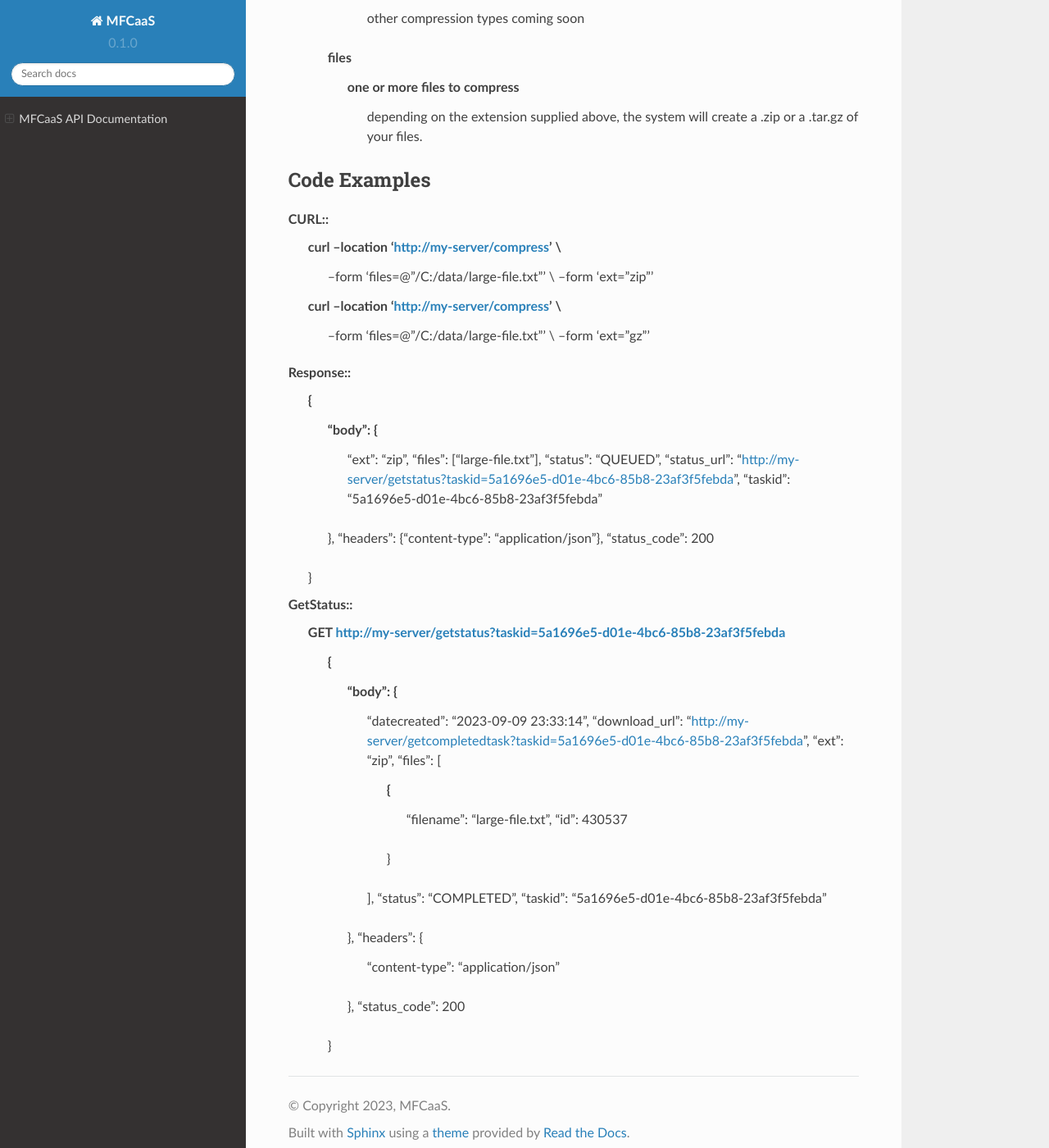
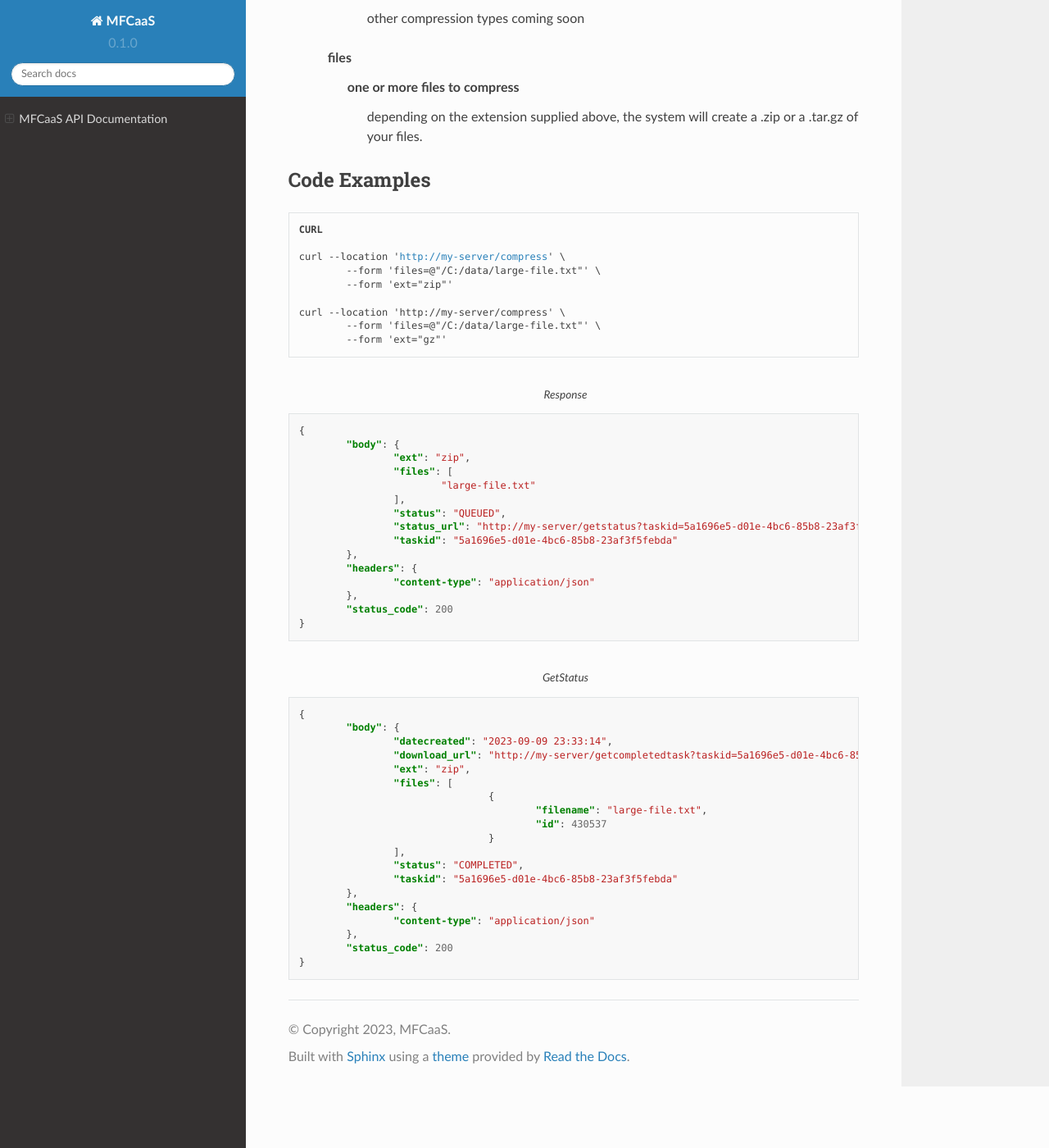
Before and after one commit to github-mfcaas/docs, a Sphinx documentation site: the page built from docs/source/index.rst, in a window 1280 px wide and 1400 px high, scrolled down 606 px. Shown: the whole window at 82% size. Built offline with Sphinx 7.4.7 and the Read the Docs theme 2.0.0, drawn with Linux system fonts in a browser that asks for light colours.

Commit message:
Update index.rst

```diff
--- a/docs/source/index.rst
+++ b/docs/source/index.rst
@@ -31,56 +31,62 @@ Code Examples
 -------------
 
 
+.. parsed-literal::
+	**CURL**
 
-CURL::
-   curl --location 'http://my-server/compress' \\
-      --form 'files=@"/C:/data/large-file.txt"' \\
-      --form 'ext="zip"'
+	curl --location 'http://my-server/compress' \\
+		--form 'files=@"/C:/data/large-file.txt"' \\
+		--form 'ext="zip"'
 
-   curl --location 'http://my-server/compress' \\
-      --form 'files=@"/C:/data/large-file.txt"' \\
-      --form 'ext="gz"'
+	curl --location 'http://my-server/compress' \\
+		--form 'files=@"/C:/data/large-file.txt"' \\
+		--form 'ext="gz"'
 
 
 
 
 
+.. code-block:: json
+	:caption: Response
 
-Response::
-	\{
-		"body": \{
+	{
+		"body": {
 			"ext": "zip",
-			"files": \["large-file.txt"\],
+			"files": [
+				"large-file.txt"
+			],
 			"status": "QUEUED",
 			"status_url": "http://my-server/getstatus?taskid=5a1696e5-d01e-4bc6-85b8-23af3f5febda",
 			"taskid": "5a1696e5-d01e-4bc6-85b8-23af3f5febda"
-		\},
-		"headers": \{"content-type": "application/json"\},
+		},
+		"headers": {
+			"content-type": "application/json"
+		},
 		"status_code": 200
-	\}
+	}
 
 
 
 
+.. code-block:: json
+	:caption: GetStatus
 
-GetStatus::
-   GET http://my-server/getstatus?taskid=5a1696e5-d01e-4bc6-85b8-23af3f5febda
-	\{
-		"body": \{
+	{
+		"body": {
 			"datecreated": "2023-09-09 23:33:14",
 			"download_url": "http://my-server/getcompletedtask?taskid=5a1696e5-d01e-4bc6-85b8-23af3f5febda",
 			"ext": "zip",
-			"files": \[
-				\{
-					"filename": "large-file.txt",
-					"id": 430537
-				\}
-			\],
+			"files": [
+					{
+						"filename": "large-file.txt",
+						"id": 430537
+					}
+			],
 			"status": "COMPLETED",
 			"taskid": "5a1696e5-d01e-4bc6-85b8-23af3f5febda"
-		\},
-		"headers": \{
+		},
+		"headers": {
 			"content-type": "application/json"
-		\},
+		},
 		"status_code": 200
-	\}
+	}
```
